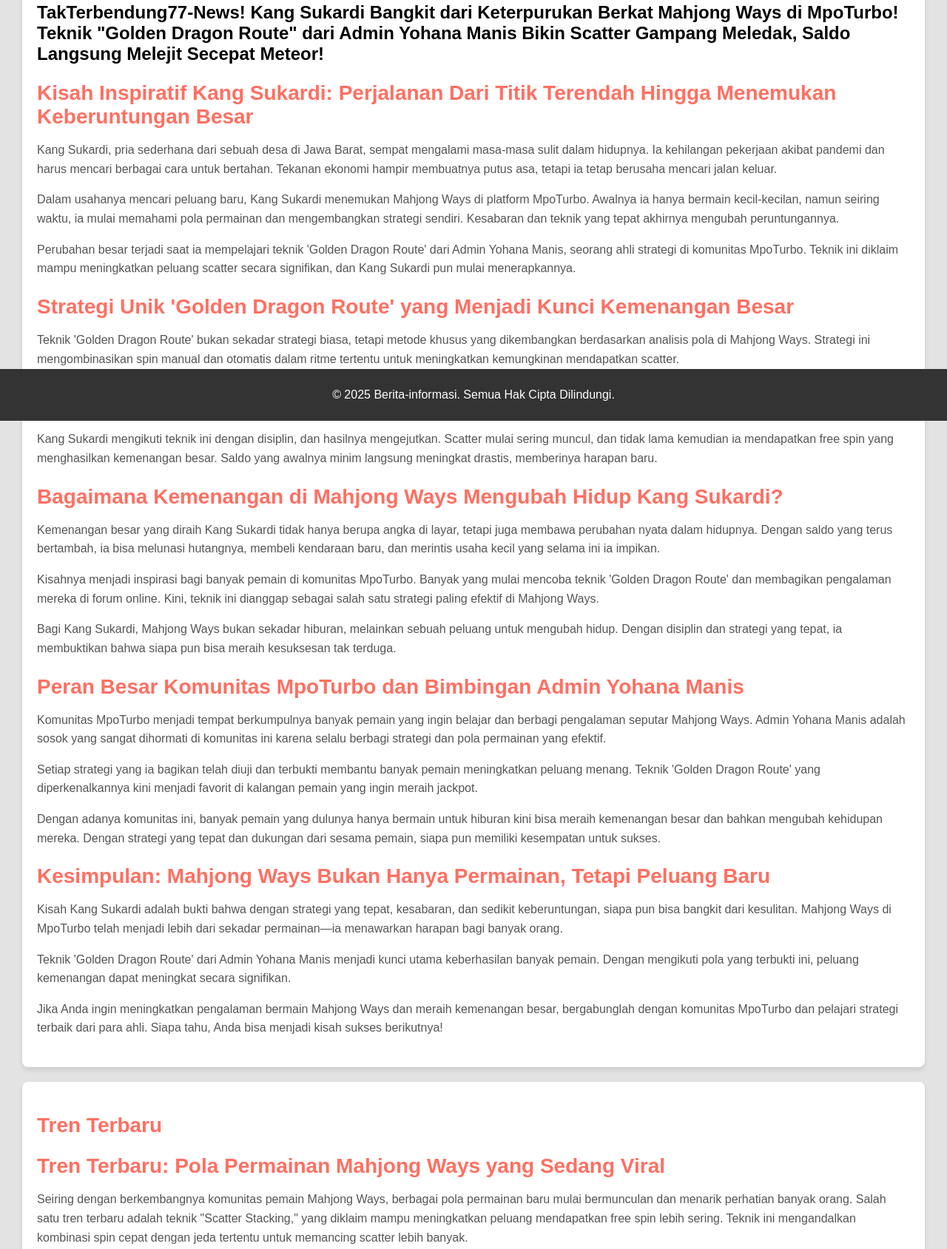
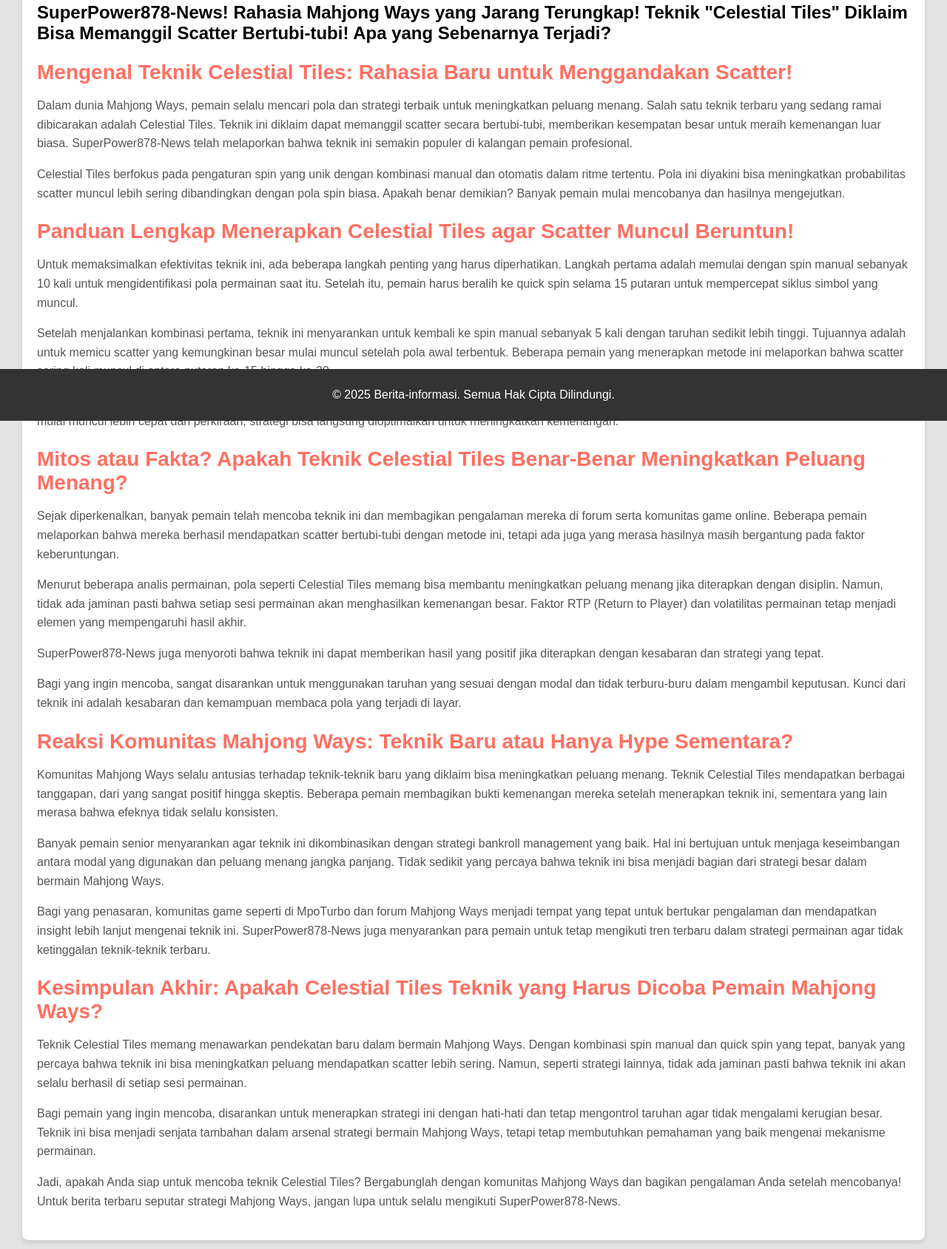
Before and after one commit to superpower878/News, a plain HTML site: page index.html in a window 1280 px wide. Shown: the part 231-1920 px from the top of the page at 74% size. Drawn offline with Linux system fonts and the light colour scheme.

Commit message:
Update index.html

```diff
--- a/index.html
+++ b/index.html
@@ -4,9 +4,9 @@
 <head>
     <meta charset="UTF-8">
     <meta name="viewport" content="width=device-width, initial-scale=1.0">
-    <meta name="description" content="TakTerbendung77-News- Berita, informasi, dan update terkini dari seluruh dunia">
+    <meta name="description" content="SuperPower878-News- Berita, informasi, dan update terkini dari seluruh dunia">
     <meta name="keywords" content="informasi, berita, info terkini, update, liputan, Mahjong Ways, RTP LIVE, Kasino Online">
-    <meta name="author" content="TakTerbendung77-News News">
+    <meta name="author" content="SuperPower878-News News">
     <title>informasi</title>
     <style>
         body {
@@ -92,7 +92,7 @@
 <body>
     <!-- Header -->
     <header>
-        <h1>TakTerbendung77-News</h1>
+        <h1>SuperPower878-News</h1>
         <p>Berita, Informasi, dan Update Terkini dari informasi Seluruh Dunia</p>
     </header>
 
@@ -110,32 +110,32 @@
     <main>
         <!-- Section Berita -->
         <section id="news">
-            <h1>TakTerbendung77-News! Kang Sukardi Bangkit dari Keterpurukan Berkat Mahjong Ways di MpoTurbo! Teknik "Golden Dragon Route" dari Admin Yohana Manis Bikin Scatter Gampang Meledak, Saldo Langsung Melejit Secepat Meteor!</h1>
+            <h1>SuperPower878-News! Rahasia Mahjong Ways yang Jarang Terungkap! Teknik "Celestial Tiles" Diklaim Bisa Memanggil Scatter Bertubi-tubi! Apa yang Sebenarnya Terjadi?</h1>
             <article>
-                <h2>Kisah Inspiratif Kang Sukardi: Perjalanan Dari Titik Terendah Hingga Menemukan Keberuntungan Besar</h2>
-                <p>Kang Sukardi, pria sederhana dari sebuah desa di Jawa Barat, sempat mengalami masa-masa sulit dalam hidupnya. Ia kehilangan pekerjaan akibat pandemi dan harus mencari berbagai cara untuk bertahan. Tekanan ekonomi hampir membuatnya putus asa, tetapi ia tetap berusaha mencari jalan keluar.</p>
-                <p>Dalam usahanya mencari peluang baru, Kang Sukardi menemukan Mahjong Ways di platform MpoTurbo. Awalnya ia hanya bermain kecil-kecilan, namun seiring waktu, ia mulai memahami pola permainan dan mengembangkan strategi sendiri. Kesabaran dan teknik yang tepat akhirnya mengubah peruntungannya.</p>
-                <p>Perubahan besar terjadi saat ia mempelajari teknik 'Golden Dragon Route' dari Admin Yohana Manis, seorang ahli strategi di komunitas MpoTurbo. Teknik ini diklaim mampu meningkatkan peluang scatter secara signifikan, dan Kang Sukardi pun mulai menerapkannya.</p>
+                <h2>Mengenal Teknik Celestial Tiles: Rahasia Baru untuk Menggandakan Scatter!</h2>
+                <p>Dalam dunia Mahjong Ways, pemain selalu mencari pola dan strategi terbaik untuk meningkatkan peluang menang. Salah satu teknik terbaru yang sedang ramai dibicarakan adalah Celestial Tiles. Teknik ini diklaim dapat memanggil scatter secara bertubi-tubi, memberikan kesempatan besar untuk meraih kemenangan luar biasa. SuperPower878-News telah melaporkan bahwa teknik ini semakin populer di kalangan pemain profesional.</p>
+                <p>Celestial Tiles berfokus pada pengaturan spin yang unik dengan kombinasi manual dan otomatis dalam ritme tertentu. Pola ini diyakini bisa meningkatkan probabilitas scatter muncul lebih sering dibandingkan dengan pola spin biasa. Apakah benar demikian? Banyak pemain mulai mencobanya dan hasilnya mengejutkan.</p>
 
-                <h2>Strategi Unik 'Golden Dragon Route' yang Menjadi Kunci Kemenangan Besar</h2>
-                <p>Teknik 'Golden Dragon Route' bukan sekadar strategi biasa, tetapi metode khusus yang dikembangkan berdasarkan analisis pola di Mahjong Ways. Strategi ini mengombinasikan spin manual dan otomatis dalam ritme tertentu untuk meningkatkan kemungkinan mendapatkan scatter.</p>
-                <p>Menurut Admin Yohana Manis, langkah awal dalam teknik ini adalah melakukan 10 kali spin manual dengan taruhan kecil. Setelah itu, beralih ke quick spin sebanyak 20 kali sebelum kembali ke manual untuk memantau pola. Jika scatter mulai sering muncul, saat itulah taruhan dapat ditingkatkan.</p>
-                <p>Kang Sukardi mengikuti teknik ini dengan disiplin, dan hasilnya mengejutkan. Scatter mulai sering muncul, dan tidak lama kemudian ia mendapatkan free spin yang menghasilkan kemenangan besar. Saldo yang awalnya minim langsung meningkat drastis, memberinya harapan baru.</p>
+                <h2>Panduan Lengkap Menerapkan Celestial Tiles agar Scatter Muncul Beruntun!</h2>
+                <p>Untuk memaksimalkan efektivitas teknik ini, ada beberapa langkah penting yang harus diperhatikan. Langkah pertama adalah memulai dengan spin manual sebanyak 10 kali untuk mengidentifikasi pola permainan saat itu. Setelah itu, pemain harus beralih ke quick spin selama 15 putaran untuk mempercepat siklus simbol yang muncul.</p>
+                <p>Setelah menjalankan kombinasi pertama, teknik ini menyarankan untuk kembali ke spin manual sebanyak 5 kali dengan taruhan sedikit lebih tinggi. Tujuannya adalah untuk memicu scatter yang kemungkinan besar mulai muncul setelah pola awal terbentuk. Beberapa pemain yang menerapkan metode ini melaporkan bahwa scatter sering kali muncul di antara putaran ke-15 hingga ke-30.</p>
+                <p>Keunikan dari teknik ini adalah fleksibilitasnya. Pemain bisa menyesuaikan ritme spin berdasarkan hasil yang diperoleh dalam beberapa putaran pertama. Jika scatter mulai muncul lebih cepat dari perkiraan, strategi bisa langsung dioptimalkan untuk meningkatkan kemenangan.</p>
 
-                <h2>Bagaimana Kemenangan di Mahjong Ways Mengubah Hidup Kang Sukardi?</h2>
-                <p>Kemenangan besar yang diraih Kang Sukardi tidak hanya berupa angka di layar, tetapi juga membawa perubahan nyata dalam hidupnya. Dengan saldo yang terus bertambah, ia bisa melunasi hutangnya, membeli kendaraan baru, dan merintis usaha kecil yang selama ini ia impikan.</p>
-                <p>Kisahnya menjadi inspirasi bagi banyak pemain di komunitas MpoTurbo. Banyak yang mulai mencoba teknik 'Golden Dragon Route' dan membagikan pengalaman mereka di forum online. Kini, teknik ini dianggap sebagai salah satu strategi paling efektif di Mahjong Ways.</p>
-                <p>Bagi Kang Sukardi, Mahjong Ways bukan sekadar hiburan, melainkan sebuah peluang untuk mengubah hidup. Dengan disiplin dan strategi yang tepat, ia membuktikan bahwa siapa pun bisa meraih kesuksesan tak terduga.</p>
+                <h2>Mitos atau Fakta? Apakah Teknik Celestial Tiles Benar-Benar Meningkatkan Peluang Menang?</h2>
+                <p>Sejak diperkenalkan, banyak pemain telah mencoba teknik ini dan membagikan pengalaman mereka di forum serta komunitas game online. Beberapa pemain melaporkan bahwa mereka berhasil mendapatkan scatter bertubi-tubi dengan metode ini, tetapi ada juga yang merasa hasilnya masih bergantung pada faktor keberuntungan.</p>
+                <p>Menurut beberapa analis permainan, pola seperti Celestial Tiles memang bisa membantu meningkatkan peluang menang jika diterapkan dengan disiplin. Namun, tidak ada jaminan pasti bahwa setiap sesi permainan akan menghasilkan kemenangan besar. Faktor RTP (Return to Player) dan volatilitas permainan tetap menjadi elemen yang mempengaruhi hasil akhir.</p>
+                <p>SuperPower878-News juga menyoroti bahwa teknik ini dapat memberikan hasil yang positif jika diterapkan dengan kesabaran dan strategi yang tepat.</p>
+                <p>Bagi yang ingin mencoba, sangat disarankan untuk menggunakan taruhan yang sesuai dengan modal dan tidak terburu-buru dalam mengambil keputusan. Kunci dari teknik ini adalah kesabaran dan kemampuan membaca pola yang terjadi di layar.</p>
 
-                <h2>Peran Besar Komunitas MpoTurbo dan Bimbingan Admin Yohana Manis</h2>
-                <p>Komunitas MpoTurbo menjadi tempat berkumpulnya banyak pemain yang ingin belajar dan berbagi pengalaman seputar Mahjong Ways. Admin Yohana Manis adalah sosok yang sangat dihormati di komunitas ini karena selalu berbagi strategi dan pola permainan yang efektif.</p>
-                <p>Setiap strategi yang ia bagikan telah diuji dan terbukti membantu banyak pemain meningkatkan peluang menang. Teknik 'Golden Dragon Route' yang diperkenalkannya kini menjadi favorit di kalangan pemain yang ingin meraih jackpot.</p>
-                <p>Dengan adanya komunitas ini, banyak pemain yang dulunya hanya bermain untuk hiburan kini bisa meraih kemenangan besar dan bahkan mengubah kehidupan mereka. Dengan strategi yang tepat dan dukungan dari sesama pemain, siapa pun memiliki kesempatan untuk sukses.</p>
+                <h2>Reaksi Komunitas Mahjong Ways: Teknik Baru atau Hanya Hype Sementara?</h2>
+                <p>Komunitas Mahjong Ways selalu antusias terhadap teknik-teknik baru yang diklaim bisa meningkatkan peluang menang. Teknik Celestial Tiles mendapatkan berbagai tanggapan, dari yang sangat positif hingga skeptis. Beberapa pemain membagikan bukti kemenangan mereka setelah menerapkan teknik ini, sementara yang lain merasa bahwa efeknya tidak selalu konsisten.</p>
+                <p>Banyak pemain senior menyarankan agar teknik ini dikombinasikan dengan strategi bankroll management yang baik. Hal ini bertujuan untuk menjaga keseimbangan antara modal yang digunakan dan peluang menang jangka panjang. Tidak sedikit yang percaya bahwa teknik ini bisa menjadi bagian dari strategi besar dalam bermain Mahjong Ways.</p>
+                <p>Bagi yang penasaran, komunitas game seperti di MpoTurbo dan forum Mahjong Ways menjadi tempat yang tepat untuk bertukar pengalaman dan mendapatkan insight lebih lanjut mengenai teknik ini. SuperPower878-News juga menyarankan para pemain untuk tetap mengikuti tren terbaru dalam strategi permainan agar tidak ketinggalan teknik-teknik terbaru.</p>
 
-                <h2>Kesimpulan: Mahjong Ways Bukan Hanya Permainan, Tetapi Peluang Baru</h2>
-                <p>Kisah Kang Sukardi adalah bukti bahwa dengan strategi yang tepat, kesabaran, dan sedikit keberuntungan, siapa pun bisa bangkit dari kesulitan. Mahjong Ways di MpoTurbo telah menjadi lebih dari sekadar permainan—ia menawarkan harapan bagi banyak orang.</p>
-                <p>Teknik 'Golden Dragon Route' dari Admin Yohana Manis menjadi kunci utama keberhasilan banyak pemain. Dengan mengikuti pola yang terbukti ini, peluang kemenangan dapat meningkat secara signifikan.</p>
-                <p>Jika Anda ingin meningkatkan pengalaman bermain Mahjong Ways dan meraih kemenangan besar, bergabunglah dengan komunitas MpoTurbo dan pelajari strategi terbaik dari para ahli. Siapa tahu, Anda bisa menjadi kisah sukses berikutnya!</p>
+                <h2>Kesimpulan Akhir: Apakah Celestial Tiles Teknik yang Harus Dicoba Pemain Mahjong Ways?</h2>
+                <p>Teknik Celestial Tiles memang menawarkan pendekatan baru dalam bermain Mahjong Ways. Dengan kombinasi spin manual dan quick spin yang tepat, banyak yang percaya bahwa teknik ini bisa meningkatkan peluang mendapatkan scatter lebih sering. Namun, seperti strategi lainnya, tidak ada jaminan pasti bahwa teknik ini akan selalu berhasil di setiap sesi permainan.</p>
+                <p>Bagi pemain yang ingin mencoba, disarankan untuk menerapkan strategi ini dengan hati-hati dan tetap mengontrol taruhan agar tidak mengalami kerugian besar. Teknik ini bisa menjadi senjata tambahan dalam arsenal strategi bermain Mahjong Ways, tetapi tetap membutuhkan pemahaman yang baik mengenai mekanisme permainan.</p>
+                <p>Jadi, apakah Anda siap untuk mencoba teknik Celestial Tiles? Bergabunglah dengan komunitas Mahjong Ways dan bagikan pengalaman Anda setelah mencobanya! Untuk berita terbaru seputar strategi Mahjong Ways, jangan lupa untuk selalu mengikuti SuperPower878-News.</p>
              </article>
         </section>
 
@@ -144,19 +144,21 @@
             <h2>Tren Terbaru</h2>
             <article>
                 <h2>Tren Terbaru: Pola Permainan Mahjong Ways yang Sedang Viral</h2>
-                <p>Seiring dengan berkembangnya komunitas pemain Mahjong Ways, berbagai pola permainan baru mulai bermunculan dan menarik perhatian banyak orang. Salah satu tren terbaru adalah teknik "Scatter Stacking," yang diklaim mampu meningkatkan peluang mendapatkan free spin lebih sering. Teknik ini mengandalkan kombinasi spin cepat dengan jeda tertentu untuk memancing scatter lebih banyak.</p>
-                <p>Banyak pemain di komunitas MpoTurbo yang mulai mencoba teknik ini dan membagikan hasilnya. Dengan semakin banyaknya strategi baru yang bermunculan, pemain kini memiliki lebih banyak pilihan untuk meningkatkan kemenangan mereka.</p>
+                <p>Dalam dunia Mahjong Ways, inovasi strategi terus berkembang! Saat ini, teknik <span class="highlight">"Scatter Stacking"</span> tengah menjadi perbincangan hangat di komunitas. Banyak yang mengklaim metode ini dapat secara signifikan meningkatkan peluang meraih <span class="highlight">Free Spin</span> lebih sering!</p>
+                <p>Bagaimana cara kerjanya? Teknik ini mengandalkan kombinasi <span class="highlight">spin cepat</span> dengan jeda waktu tertentu yang dirancang untuk memancing scatter muncul lebih banyak. Sejumlah pemain di komunitas <span class="highlight">MpoTurbo</span> telah mencoba dan membagikan hasilnya – dan tak sedikit yang berhasil mendapatkan kemenangan luar biasa!</p>
+                <p>Dengan semakin banyaknya strategi inovatif bermunculan, kini pemain memiliki lebih banyak opsi untuk <span class="highlight">memburu kemenangan spektakuler</span> di Mahjong Ways. Apakah kamu siap mencobanya?</p>
 
-                <h2>Teknologi dan AI dalam Dunia Mahjong Ways: Revolusi Bermain yang Lebih Pintar</h2>
-                <p>Selain pola permainan baru, tren lain yang mulai berkembang adalah penggunaan teknologi dan kecerdasan buatan (AI) dalam menganalisis pola di Mahjong Ways. Beberapa pemain kini menggunakan perangkat lunak khusus untuk melacak pola scatter dan menentukan momen terbaik untuk meningkatkan taruhan.</p>
-                <p>Dengan kemajuan teknologi ini, pemain dapat mengambil keputusan lebih cerdas dan mengoptimalkan strategi mereka untuk hasil yang lebih baik. AI telah menjadi bagian tak terpisahkan dalam dunia Mahjong Ways, memberikan keuntungan kompetitif bagi mereka yang menggunakannya dengan bijak.</p>
+                <h2>Teknologi dan AI: Revolusi Mahjong Ways Menuju Level Selanjutnya!</h2>
+                <p>Tidak hanya strategi manual, kini <span class="highlight">teknologi AI (Artificial Intelligence)</span> mulai merambah ke dalam dunia Mahjong Ways! Beberapa pemain cerdas telah memanfaatkan perangkat lunak canggih untuk <span class="highlight">menganalisis pola scatter</span> dan menentukan momen paling tepat untuk meningkatkan taruhan mereka.</p>
+                <p>Dengan bantuan AI, keputusan bermain bisa menjadi jauh lebih <span class="highlight">cerdas dan akurat</span>. AI dapat mendeteksi tren tersembunyi, memberi rekomendasi pola spin terbaik, hingga memperkirakan waktu <span class="highlight">paling gacor</span> untuk bermain!</p>
+                <p>Era baru Mahjong Ways telah tiba! Bagi mereka yang bisa memanfaatkan teknologi dengan bijak, keuntungan besar kini <span class="highlight">lebih dekat dari yang pernah dibayangkan!</span></p>
             </article>
         </section>
 
         <!-- Section Kontak -->
         <section id="contact">
             <h2>Kontak Kami</h2>
-            <p>Jika Anda memiliki pertanyaan atau ingin mengirimkan informasi berita, jangan ragu untuk menghubungi kami melalui email di <a href="mailto:contact@TakTerbendung77-News.com">contact@TakTerbendung77-News.com</a>.</p>
+            <p>Jika Anda memiliki pertanyaan atau ingin mengirimkan informasi berita, jangan ragu untuk menghubungi kami melalui email di <a href="mailto:contact@SuperPower878-News.com">contact@SuperPower878-News.com</a>.</p>
         </section>
     </main>
 
```
